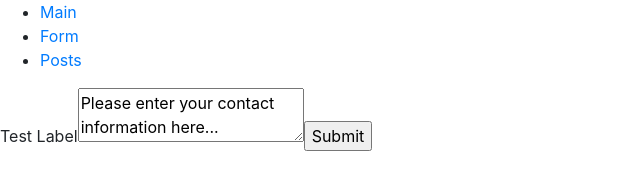
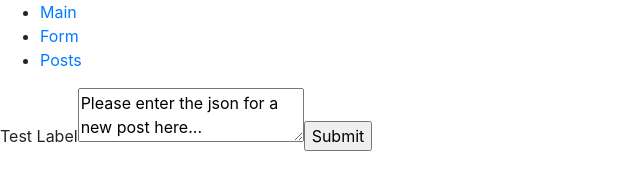
Before and after one commit to bakarilevy/Reactive_Blog, a React (Create React App) app in the folder reactive-blog/: page /form in a window 1280 px wide. Shown: the top 192 px of the page, without its empty margins (0-640 px from the left). Built offline with nearby package versions, Linux system fonts and the light colour scheme.

Commit message:
Implemented page routing going to then add ability to post to backend

```diff
--- a/reactive-blog/src/components/PostForm.js
+++ b/reactive-blog/src/components/PostForm.js
@@ -6,7 +6,7 @@ class PostForm extends Component {
         super(props);
 
         this.state = {
-            value: "Please enter your contact information here..."
+            value: "Please enter the json for a new post here..."
         };
 
         this.handleChange = this.handleChange.bind(this);
@@ -18,7 +18,8 @@ class PostForm extends Component {
     }
 
     handleSubmit(event) {
-        alert('A request has been submitted: ' + this.state.value);
+        //find some way to call a post request function here.
+        alert('A new post has been submitted: ' + this.state.value);
         event.preventDefault();
     }
 
```
